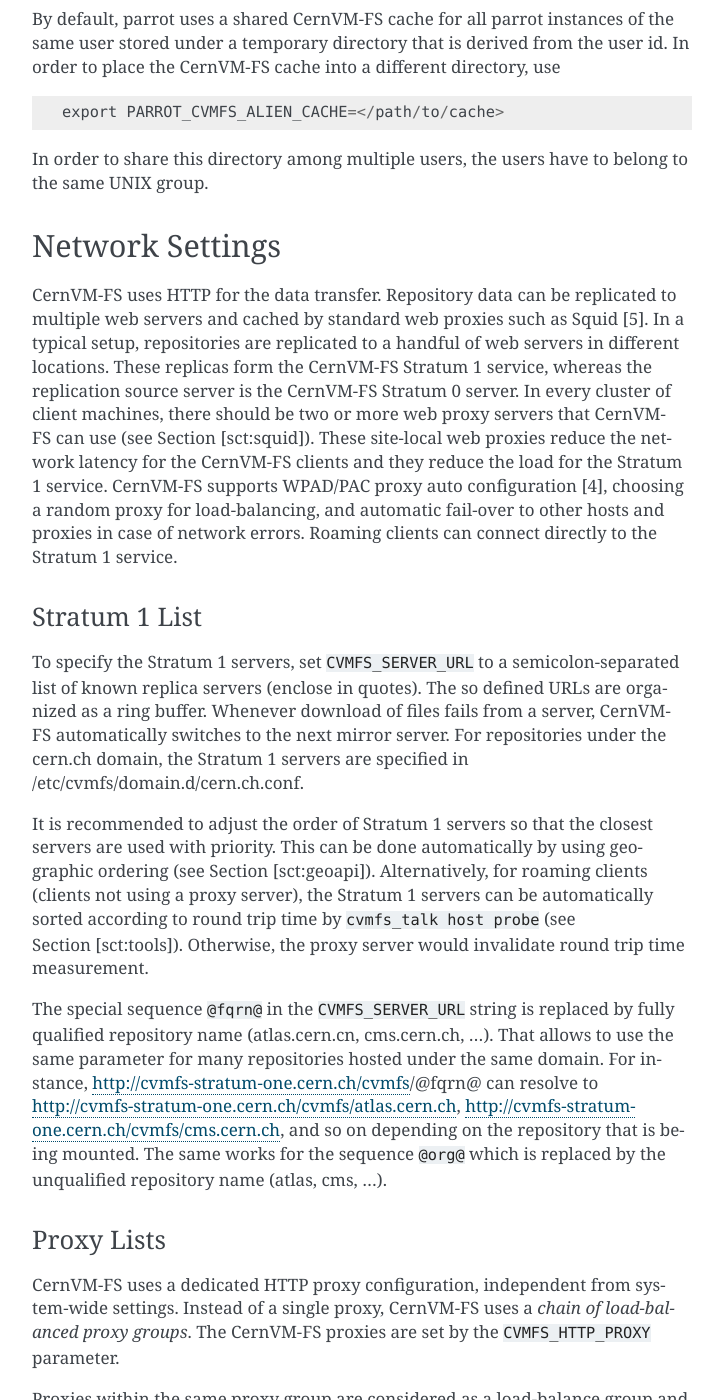
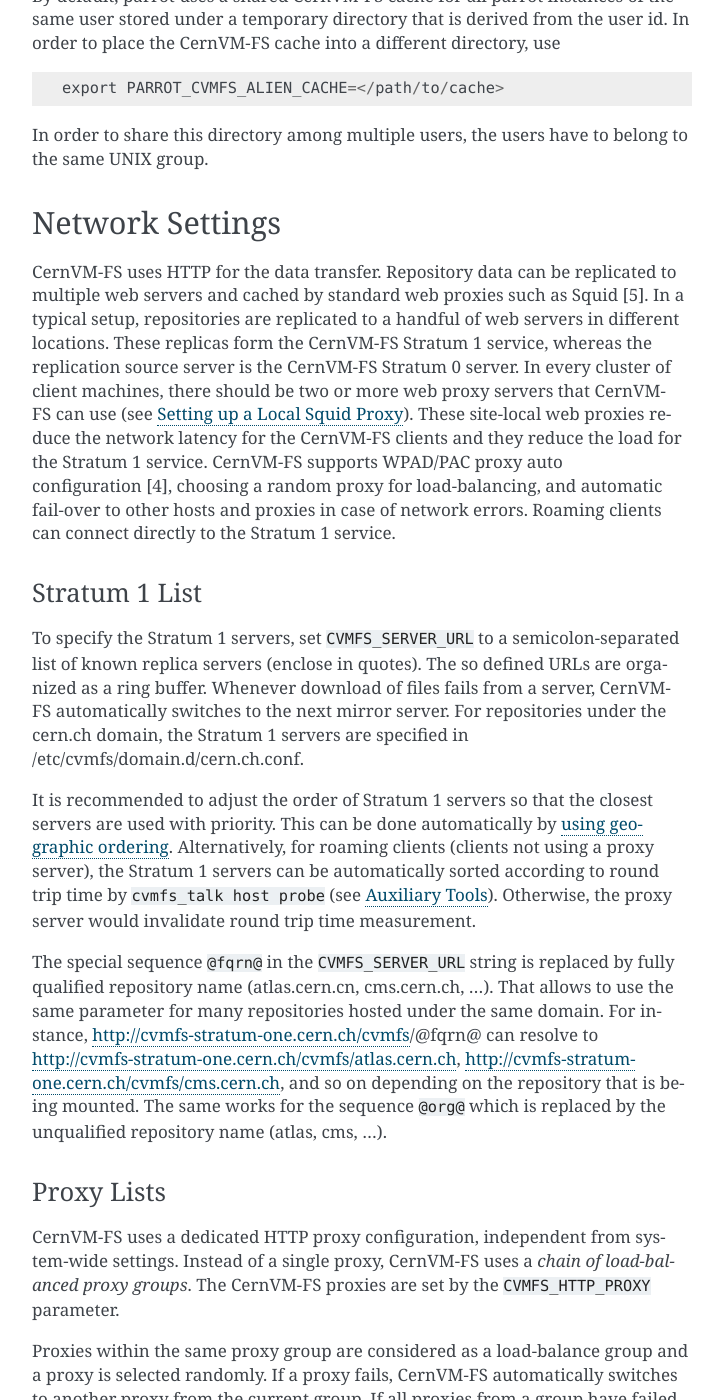
Before and after one commit to cvmfs/doc-cvmfs, a Sphinx documentation site: the page built from docs/cpt-configure.rst, in a window 1280 px wide and 1400 px high, scrolled down 4421 px. Shown: the whole window, without its empty margins (388-1111 px from the left). Built offline with Sphinx 7.4.7, drawn with Linux system fonts in a browser that asks for light colours; some of the changed text lies outside the part shown.

Commit message:
Fix cross-references in cpt-configure.rst

```diff
--- a/docs/cpt-configure.rst
+++ b/docs/cpt-configure.rst
@@ -13,13 +13,12 @@
 
 In a typical installation, a handful of parameters need to be set in
 /etc/cvmfs/default.local. Most likely, this is the list of repositories
-(``CVMFS_REPOSITORIES``), HTTP proxies (see
-Section [sct:config:network]), and perhaps the cache directory and the
-cache quota (see Section [sct:config:cache]) In a few cases, one might
-change a parameter for a specific domain or a specific repository,
-provide an exclusive cache for a specific repository (see
-Section [sct:config:cache]). For a list of all parameters, see
-Appendix [apx:parameters].
+(``CVMFS_REPOSITORIES``), HTTP proxies (see :ref:sct_network`),
+and perhaps the cache directory and the cache quota (see
+:ref:sct_cache`) In a few cases, one might change a parameter
+for a specific domain or a specific repository, provide an exclusive cache for
+a specific repository (see :ref:sct_cache`). For a list of all
+parameters, see Appendix [apx:parameters].
 
 The .conf and .local configuration files are key-value pairs in the form
 ``PARAMETER=value``. They are sourced by /bin/sh. Hence, a limited set
@@ -89,8 +88,9 @@
 the system’s mount command, every repository can only be mounted once.
 Otherwise multiple CernVM-FS processes would collide in the same cache
 location. If a repository is needed under several paths, use a *bind
-mount* or use a private file system mount point (see
-Section [sct:privatemount]).
+mount* or use a :ref:`private file system mount point <sct_privatemount>`.
+
+.. _sct_privatemount:
 
 Private Mount Points
 ~~~~~~~~~~~~~~~~~~~~
@@ -244,7 +246,7 @@
 CernVM-FS Stratum 1 service, whereas the replication source server is
 the CernVM-FS Stratum 0 server. In every cluster of client machines,
 there should be two or more web proxy servers that CernVM-FS can use
-(see Section [sct:squid]). These site-local web proxies reduce the
+(see :ref:`cpt_squid`). These site-local web proxies reduce the
 network latency for the CernVM-FS clients and they reduce the load for
 the Stratum 1 service. CernVM-FS supports WPAD/PAC proxy auto
 configuration [4], choosing a random proxy for load-balancing, and
@@ -261,13 +263,13 @@
 mirror server. For repositories under the cern.ch domain, the Stratum 1
 servers are specified in /etc/cvmfs/domain.d/cern.ch.conf.
 
-It is recommended to adjust the order of Stratum 1 servers so that the
-closest servers are used with priority. This can be done automatically
-by using geographic ordering (see Section [sct:geoapi]). Alternatively,
-for roaming clients (clients not using a proxy server), the Stratum 1
-servers can be automatically sorted according to round trip time by
-``cvmfs_talk host probe`` (see Section [sct:tools]). Otherwise, the
-proxy server would invalidate round trip time measurement.
+It is recommended to adjust the order of Stratum 1 servers so that the closest
+servers are used with priority. This can be done automatically by :ref:`using
+geographic ordering <sct_geoapi>`. Alternatively, for roaming
+clients (clients not using a proxy server), the Stratum 1 servers can be
+automatically sorted according to round trip time by ``cvmfs_talk host probe``
+(see :ref:`sct_tools`). Otherwise, the proxy server would invalidate round
+trip time measurement.
 
 The special sequence ``@fqrn@`` in the ``CVMFS_SERVER_URL`` string is
 replaced by fully qualified repository name (atlas.cern.cn, cms.cern.ch,
@@ -454,7 +460,7 @@
 
 The alien cache might be used in combination with a special repository
 replication mode that preloads a cache directory
-(Section [sct:replica]). This allows to propagate an entire repository
+(Section :ref:`cpt_replica`). This allows to propagate an entire repository
 into the cache of a cluster file system for HPC setups that do not allow
 outgoing connectivity.
 
@@ -640,8 +650,8 @@
     repositories specified in ``CVMFS_REPOSITORIES``.
 
 **reload**
-    The ``reload`` command is used to reload or hotpatch
-    CernVM-FS instances (see Section [sct:hotpatch]).
+    The ``reload`` command is used to :ref:`reload or hotpatch
+    CernVM-FS instances <sct_hotpatch>`.
 
 **umount**
     The ``umount`` command unmounts all currently mounted
@@ -653,8 +663,7 @@
 
 **bugreport**
     The ``bugreport`` command creates a tarball with collected system
-    information which helps to debug a problem (see
-    Section [sct:debugginghints]).
+    information which helps to :ref:`debug a problem <sct_debugginghints>`.
 
 cvmfs\_talk
 ~~~~~~~~~~~
@@ -701,11 +710,10 @@
 the stack trace into syslog as well as into a file ``stacktrace`` in the
 cache directory.
 
-In addition to the debugging hints in Section [sct:debugginghints],
-CernVM-FS can be started in debug mode. In the debug mode,
-CernVM-FS will log with high verbosity which makes the debug mode
-unsuitable for production use. In order to turn on the debug mode, set
-``CVMFS_DEBUGFILE=/tmp/cvmfs.log``.
+In addition to :ref:`these debugging hints <sct_debugginghints>`, CernVM-FS
+can be started in debug mode. In the debug mode, CernVM-FS will log with high
+verbosity which makes the debug mode unsuitable for production use. In order
+to turn on the debug mode, set ``CVMFS_DEBUGFILE=/tmp/cvmfs.log``.
 
 .. raw:: html
 
--- a/docs/cpt-quickstart.rst
+++ b/docs/cpt-quickstart.rst
@@ -141,6 +141,8 @@
 ATLAS software repository on the fly. This directory gets automatically
 unmounted after some automount-defined idle time.
 
+.. _sct_debugginghints:
+
 Debugging Hints
 ---------------
 
--- a/docs/cpt-replica.rst
+++ b/docs/cpt-replica.rst
@@ -1,3 +1,5 @@
+.. _cpt_replica:
+
 Setting up a Replica Server (Stratum 1)
 =======================================
 
--- a/docs/cpt-squid.rst
+++ b/docs/cpt-squid.rst
@@ -1,3 +1,5 @@
+.. _cpt_squid:
+
 Setting up a Local Squid Proxy
 ==============================
 
```
Also changed, not shown: other parts of docs/cpt-configure.rst (+10 -0 lines).
